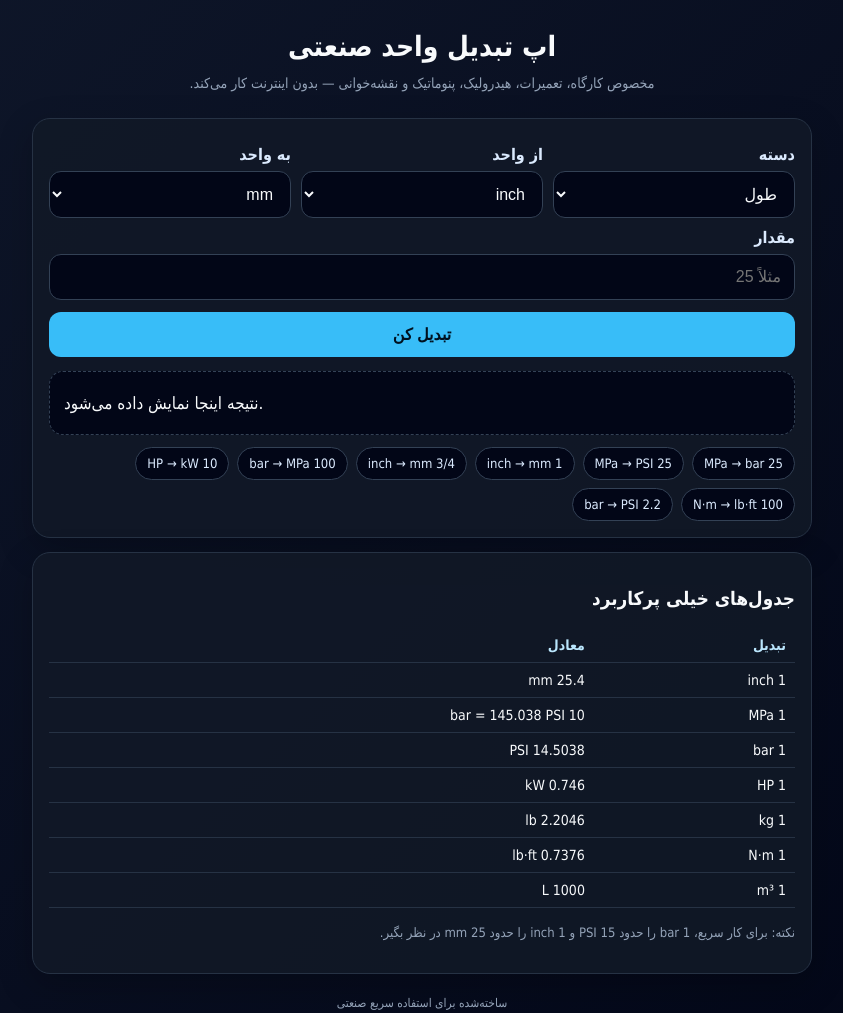
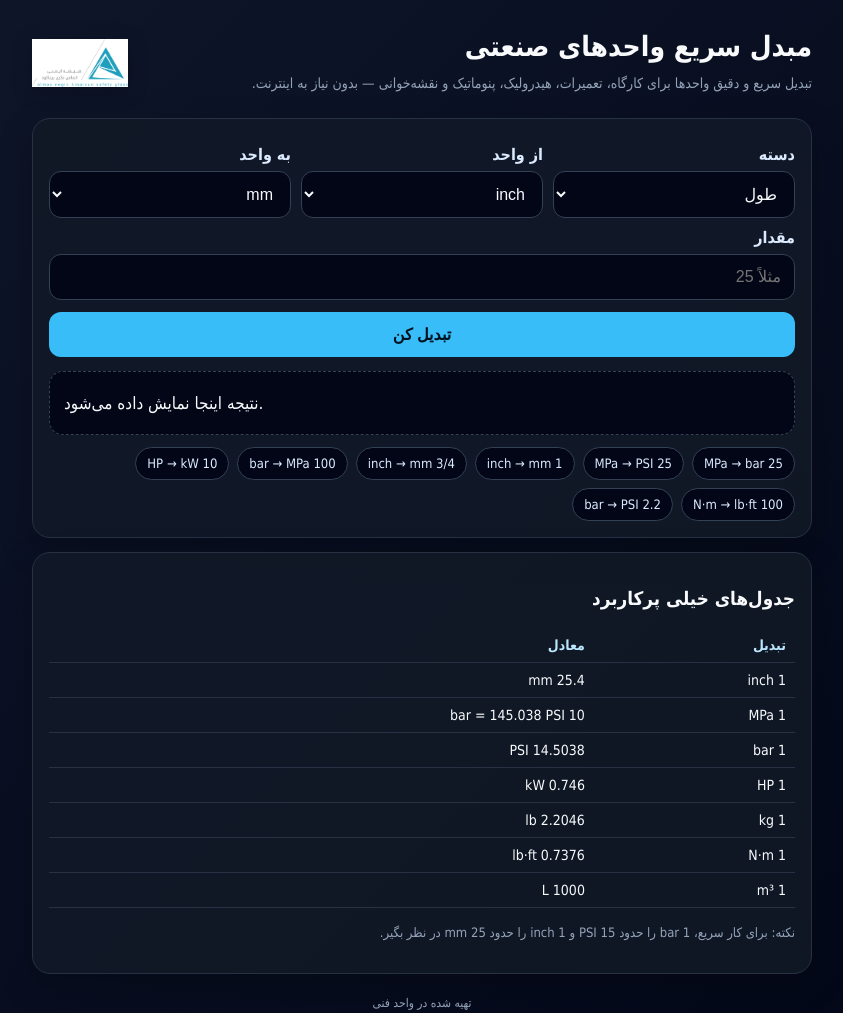
Before and after one commit to saberizadpanah66-cyber/industrial-converter-apk, a website: page www/index.html in a window 1280 px wide. Shown: the whole page, without its empty margins (218-1061 px from the left). Drawn offline with Linux system fonts and the light colour scheme.

Commit message:
Add files via upload

```diff
--- a/capacitor.config.json
+++ b/capacitor.config.json
@@ -1,5 +1,5 @@
 {
   "appId": "com.almas.industrialconverter",
-  "appName": "Industrial Converter",
+  "appName": "مبدل واحد صنعتی",
   "webDir": "www"
 }
--- a/package.json
+++ b/package.json
@@ -1,6 +1,6 @@
 {
   "name": "industrial-converter-apk",
-  "version": "1.0.0",
+  "version": "2.0.0",
   "private": true,
   "description": "Offline industrial unit converter APK build project",
   "scripts": {
--- a/www/index.html
+++ b/www/index.html
@@ -3,11 +3,19 @@
 <head>
   <meta charset="utf-8" />
   <meta name="viewport" content="width=device-width, initial-scale=1" />
-  <title>تبدیل واحد صنعتی</title>
+  <title>مبدل سریع واحدهای صنعتی</title>
   <style>
     :root{--bg:#0f172a;--card:#111827;--muted:#94a3b8;--text:#f8fafc;--accent:#38bdf8;--line:#263244;--input:#020617}
     *{box-sizing:border-box} body{margin:0;font-family:tahoma,arial,sans-serif;background:linear-gradient(135deg,#0f172a,#020617);color:var(--text);min-height:100vh;padding:18px}
-    .app{max-width:780px;margin:0 auto}.header{text-align:center;margin:12px 0 22px}.header h1{margin:0 0 8px;font-size:28px}.header p{margin:0;color:var(--muted);font-size:14px;line-height:1.8}
+    .app{max-width:780px;margin:0 auto}
+    .topbar{display:flex;align-items:center;justify-content:space-between;gap:12px}
+    .brand-logo{width:96px;height:auto;object-fit:contain;filter:drop-shadow(0 4px 10px rgba(0,0,0,.18))}
+    .header{text-align:right;margin:12px 0 22px}
+    .header-copy{flex:1}
+    .header h1{margin:0 0 8px;font-size:28px}
+    .header p{margin:0;color:var(--muted);font-size:14px;line-height:1.8}
+    .footer{text-align:center;color:#cbd5e1;font-size:13px;margin:22px 0}
+
     .card{background:rgba(17,24,39,.92);border:1px solid var(--line);border-radius:18px;padding:16px;margin-bottom:14px;box-shadow:0 12px 35px rgba(0,0,0,.22)}
     label{display:block;margin:10px 0 7px;color:#dbeafe;font-weight:bold}.row{display:grid;grid-template-columns:1fr 1fr;gap:10px}.row3{display:grid;grid-template-columns:1fr 1fr 1fr;gap:10px}
     input,select{width:100%;padding:13px;border-radius:12px;border:1px solid #334155;background:var(--input);color:var(--text);font-size:16px;outline:none} input:focus,select:focus{border-color:var(--accent)}
@@ -20,10 +28,17 @@
 </head>
 <body>
 <div class="app">
+
   <div class="header">
-    <h1>اپ تبدیل واحد صنعتی</h1>
-    <p>مخصوص کارگاه، تعمیرات، هیدرولیک، پنوماتیک و نقشه‌خوانی — بدون اینترنت کار می‌کند.</p>
+    <div class="topbar">
+      <div class="header-copy">
+        <h1>مبدل سریع واحدهای صنعتی</h1>
+        <p>تبدیل سریع و دقیق واحدها برای کارگاه، تعمیرات، هیدرولیک، پنوماتیک و نقشه‌خوانی — بدون نیاز به اینترنت.</p>
+      </div>
+      <img class="brand-logo" src="logo.png" alt="لوگوی شرکت" />
+    </div>
   </div>
+
 
   <div class="card">
     <div class="row3">
@@ -51,7 +66,7 @@
     </table>
     <p class="small">نکته: برای کار سریع، 1 bar را حدود 15 PSI و 1 inch را حدود 25 mm در نظر بگیر.</p>
   </div>
-  <div class="footer">ساخته‌شده برای استفاده سریع صنعتی</div>
+  <div class="footer">تهیه شده در واحد فنی</div>
 </div>
 <script>
 const data = {
```
Also changed, not shown: README_FA.md, assets/app-icon-1024.png (added), assets/icons/mipmap-hdpi.png (added), assets/icons/mipmap-mdpi.png (added), assets/icons/mipmap-xhdpi.png (added), assets/icons/mipmap-xxhdpi.png (added), assets/icons/mipmap-xxxhdpi.png (added), www/logo.png (added).
